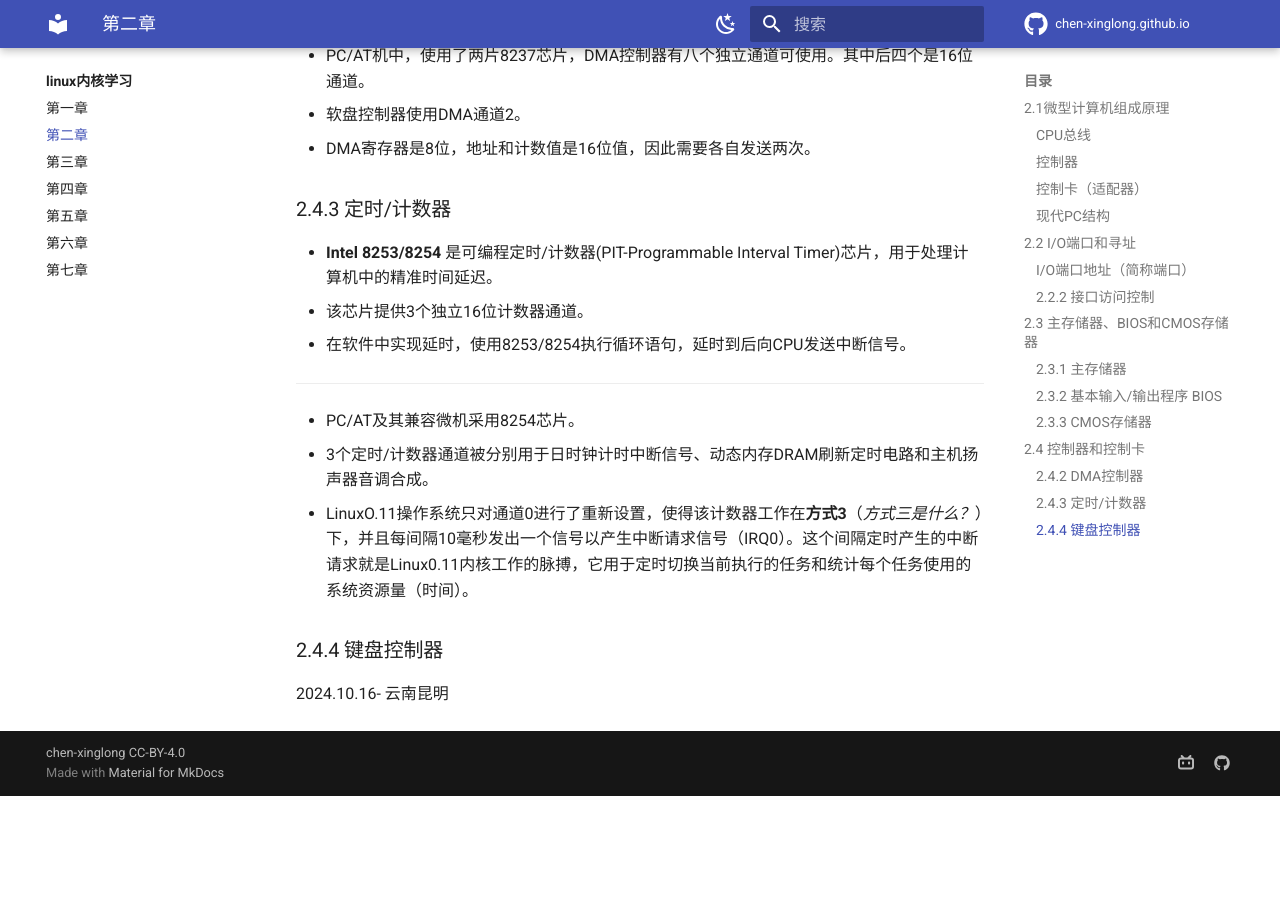
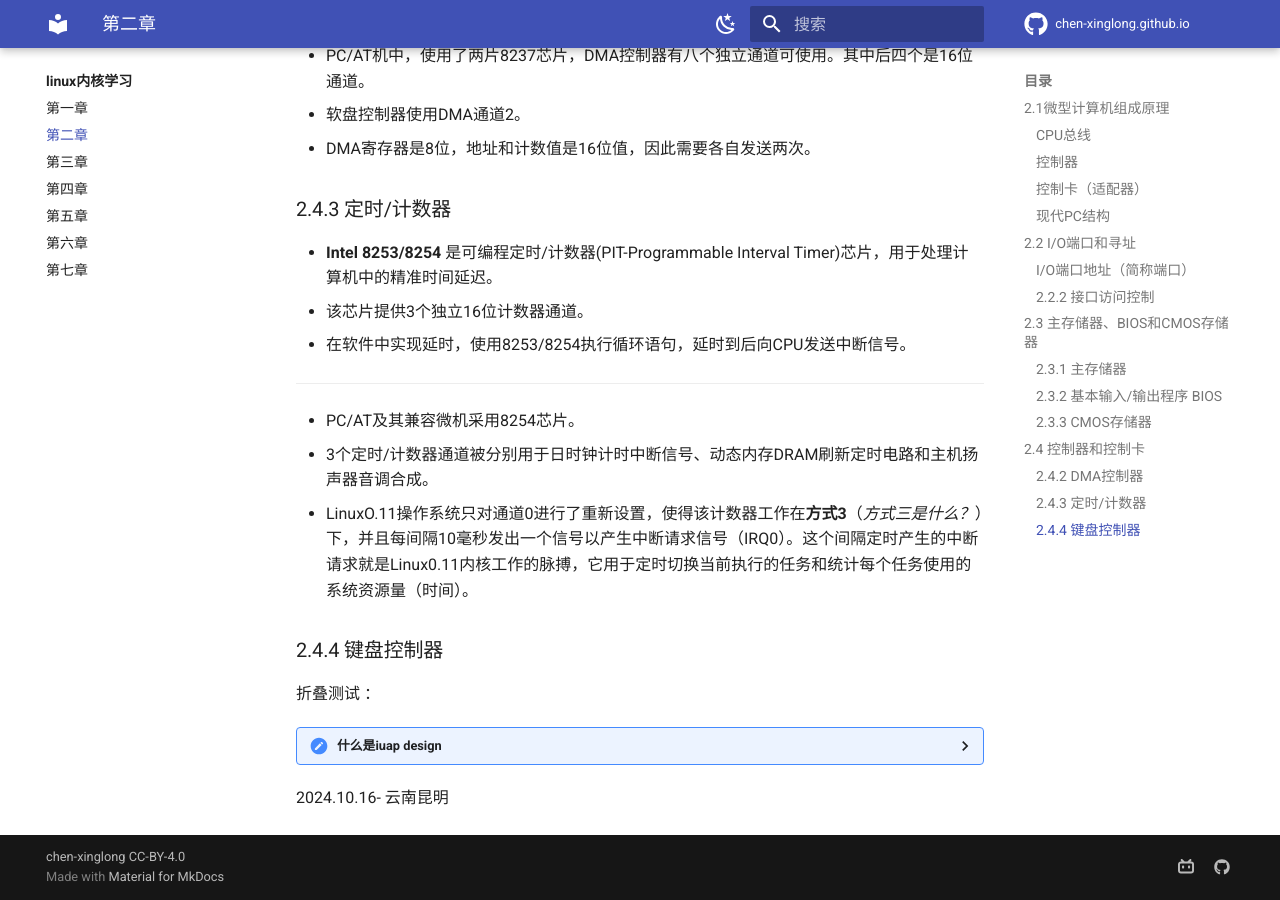
Before and after one commit to chen-xinglong/chen-xinglong.github.io, an MkDocs documentation site: the page built from docs/linux011/p2.md, in a window 1280 px wide and 900 px high, scrolled down 3082 px. Built offline with MkDocs 1.6.1 and Material for MkDocs 9.7.7, drawn with Linux system fonts in a browser that asks for light colours; comment, search, counter and statistics services are not loaded; before the commit the page ends 3878 px from its top, so only the background shows below that.

Commit message:
折叠测试 p2.md

```diff
--- a/docs/linux011/p2.md
+++ b/docs/linux011/p2.md
@@ -112,7 +112,12 @@ CMOS用来存放计算机的实时时钟信息和系统硬件配置信息。需
 
 ### 2.4.4 键盘控制器
 
+折叠测试 ：
 
+<details>
+  <summary>什么是iuap design</summary>
+  iuap design 是用友网络FED团队开发的企业级应用前端集成解决方案。
+</details>
 
 
 
```
